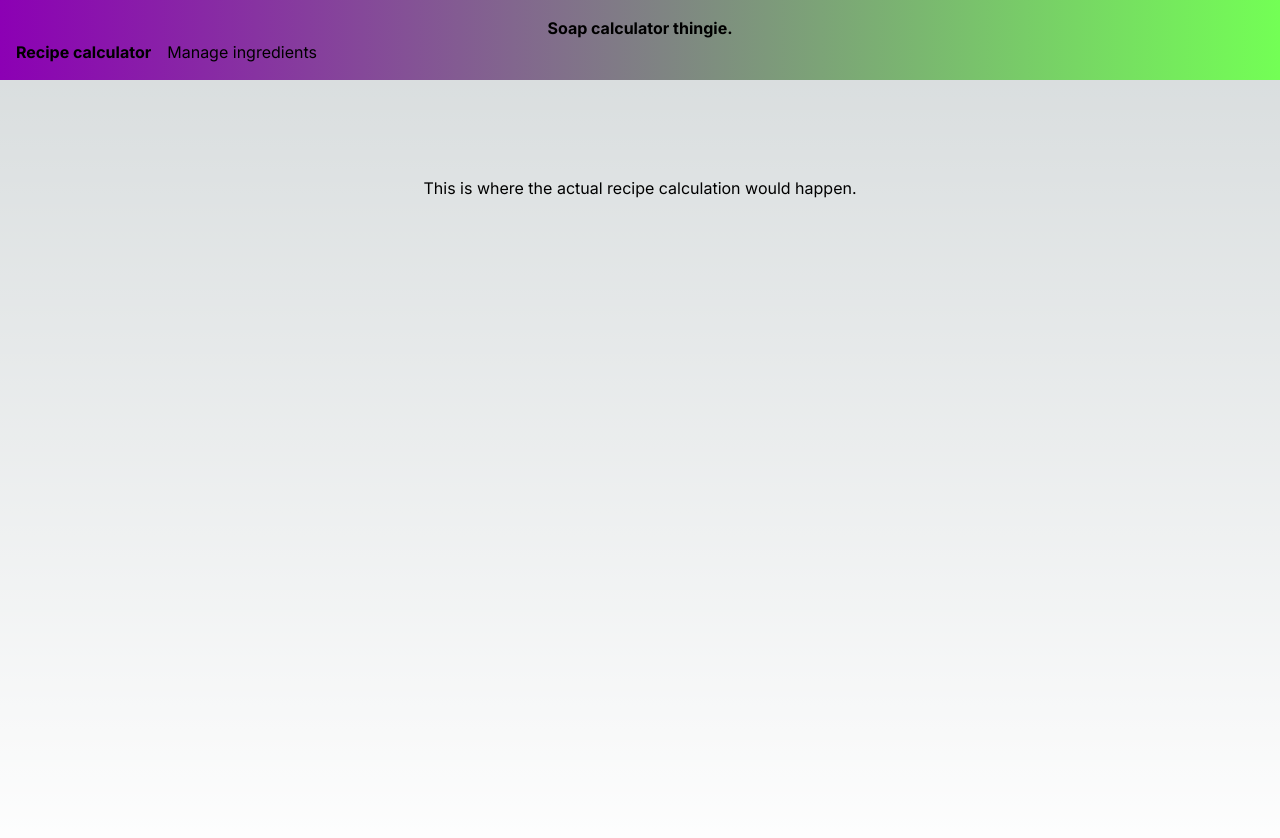
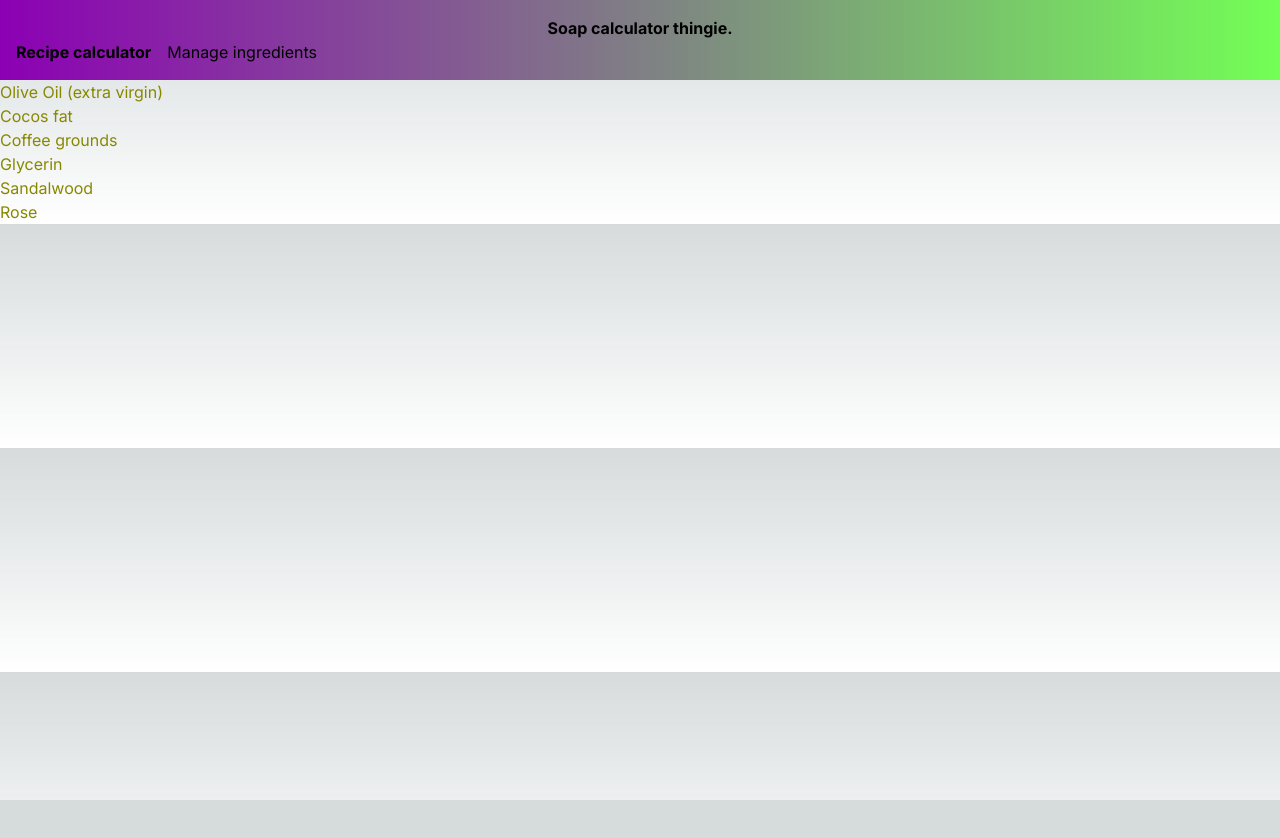
Before and after one commit to haemaenpaa/haem-soap-recipe, a Next.js app: page /calculator in a window 1280 px wide. Shown: the top 838 px of the page. After the commit the page ends 800 px from the top, so only its background shows below. Built offline with nearby package versions, Linux system fonts and the light colour scheme.

Commit message:
Got started writing the actual calculator

```diff
--- /dev/null
+++ b/app/calculator/IngredientSelector.tsx
@@ -0,0 +1,48 @@
+"use client";
+import { useState } from "react";
+import { Ingredient } from "../_model/ingredient";
+import styles from "./calculator.module.css";
+
+export function IngredientSelector(props: { ingredients: Ingredient[] }) {
+  const [selected, setSelected] = useState("");
+  const { ingredients } = props;
+  const focusedIngredient: Ingredient | undefined = ingredients.find(
+    (i) => i.slug === selected
+  );
+  console.log(styles);
+  return (
+    <div className={styles["ingredient-selector-grid"]}>
+      <ul className={styles["ingredient-selector-list"]}>
+        {ingredients.map((ing) => (
+          <li
+            key={ing.slug}
+            className={
+              ing.slug === selected ? styles.selected : styles.ingredient
+            }
+            onClick={() => {
+              console.log(ing.slug);
+              setSelected(ing.slug);
+            }}
+          >
+            {ing.name}
+          </li>
+        ))}
+      </ul>
+
+      {!focusedIngredient ? (
+        <></>
+      ) : (
+        <div className={styles["ingredient-details-view"]}>
+          <h1>{focusedIngredient.name}</h1>
+          <p>{focusedIngredient.description}</p>
+          {focusedIngredient.saponificationValue ? (
+            <p>Saponification value: {focusedIngredient.saponificationValue}</p>
+          ) : (
+            <></>
+          )}
+          <button>Add to recipe</button>
+        </div>
+      )}
+    </div>
+  );
+}
--- /dev/null
+++ b/app/calculator/calculator.module.css
@@ -0,0 +1,41 @@
+.ingredient-selector-grid {
+  display: grid;
+  grid-template-columns: [list] 1fr [details] 2fr;
+  column-gap: 1em;
+}
+
+.ingredient-selector-list {
+  height: 100%;
+  grid-column: list;
+  grid-row: 1;
+}
+
+.ingredient-selector-list > li {
+  cursor: pointer;
+}
+
+.ingredient-details-view {
+  grid-column: details;
+  grid-row: 1;
+  border-style: none none none double;
+  border-width: 5px;
+}
+
+.ingredient-details-view > h1 {
+  color: #440;
+  font-weight: bold;
+}
+
+.ingredient-details-view > p {
+  color: #440;
+  font-style: italic;
+}
+
+.ingredient {
+  color: #880;
+}
+
+.selected {
+  background-color: #880;
+  color: #ddf;
+}
--- a/app/calculator/page.tsx
+++ b/app/calculator/page.tsx
@@ -1,8 +1,13 @@
-export default function CalculatorPage() {
+import fetchIngredients from "../_fetch/fetch-ingredients";
+import { IngredientSelector } from "./IngredientSelector";
+import "./calculator.module.css";
+
+export default async function CalculatorPage() {
+  const ingredients = await fetchIngredients();
   return (
     <>
-      <main className="flex min-h-screen flex-col items-center justify-between p-24">
-        <h1>This is where the actual recipe calculation would happen.</h1>
+      <main className="flex">
+        <IngredientSelector ingredients={ingredients}></IngredientSelector>
       </main>
     </>
   );
```
